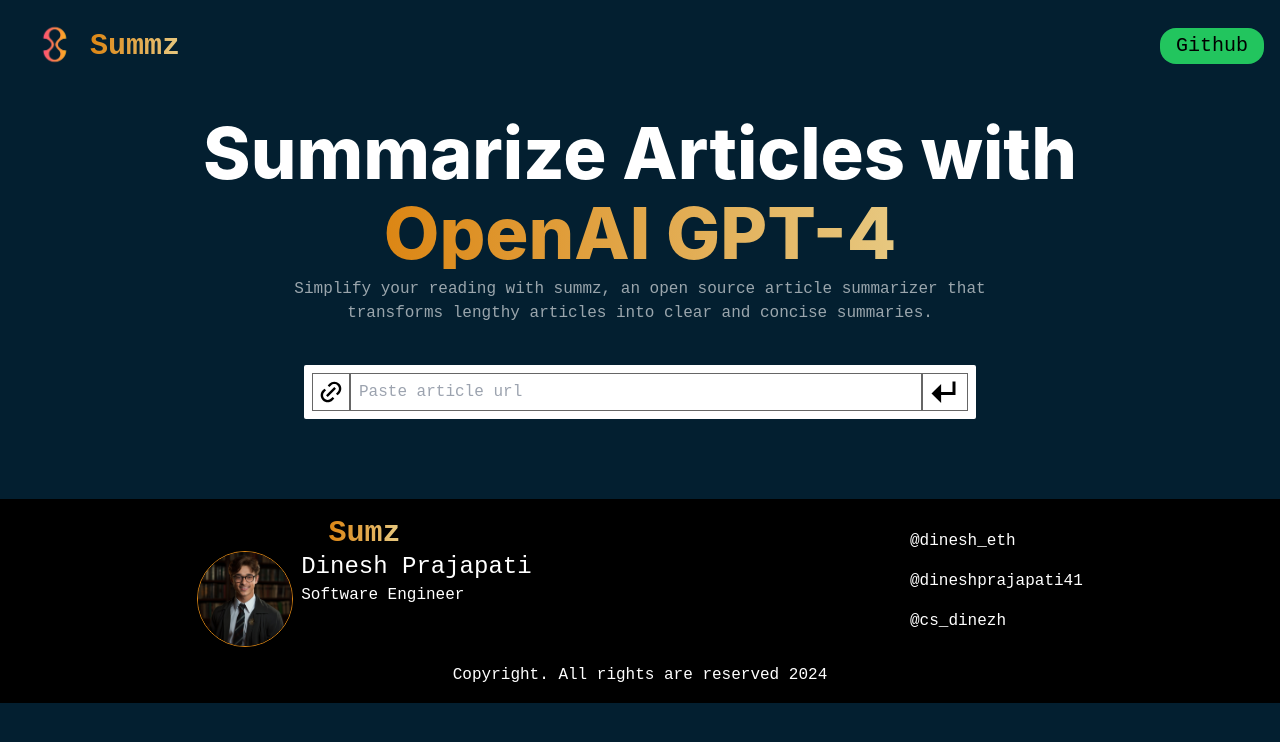
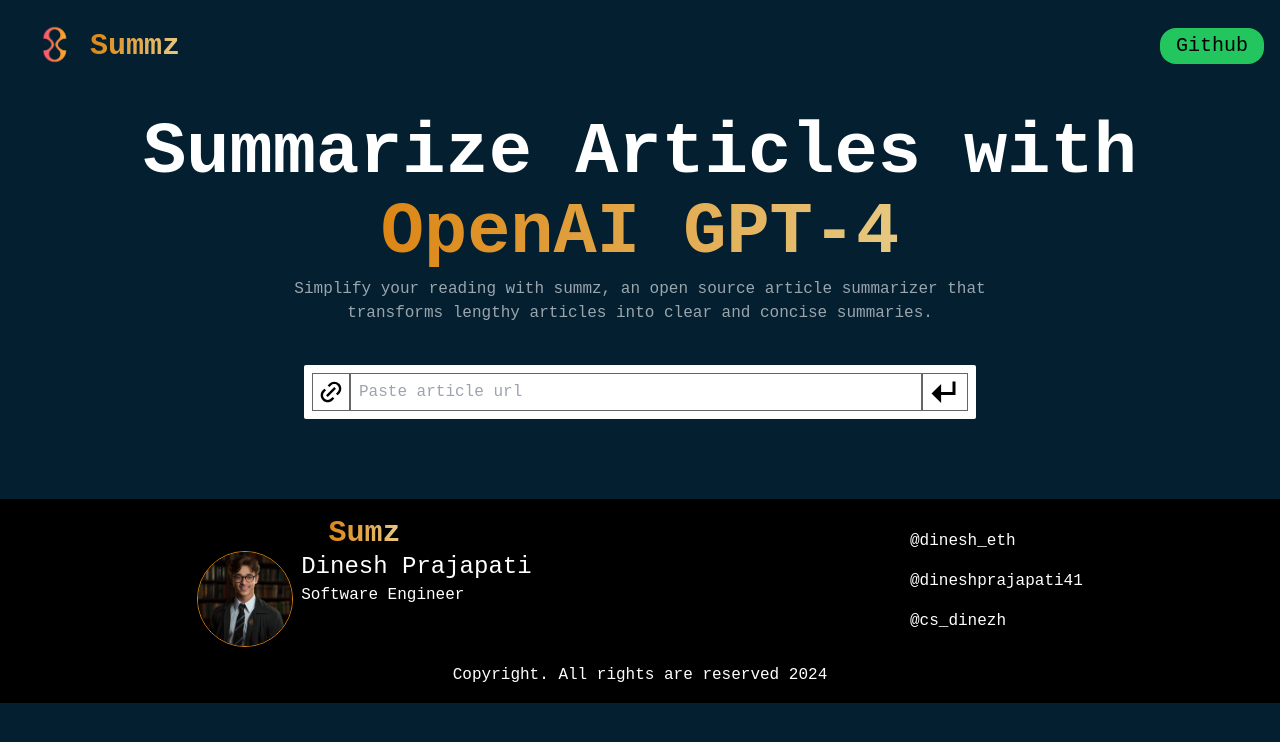
Before and after one commit to dineshEth/Summz, a React (Vite) app: page / in a window 1280 px wide. Shown: the top 742 px of the page. Built offline with nearby package versions, Linux system fonts and the light colour scheme.

Commit message:
font done

```diff
--- a/src/compo/HeroContent.jsx
+++ b/src/compo/HeroContent.jsx
@@ -3,8 +3,8 @@
 function HeroContent({summary}) {
   return (
     <div className='w-full my-10 flex flex-col gap-2 justify-start items-center '>
-        <h1 className='text-3xl md:text-7xl font-extrabold font-Inter text-center'>Summarize Articles with </h1>
-        <h1 className='text-3xl text-gradient md:text-7xl font-extrabold font-Inter text-center '>OpenAI GPT-4</h1>
+        <h1 className='text-3xl md:text-7xl font-extrabold text-center'>Summarize Articles with </h1>
+        <h1 className='text-3xl text-gradient md:text-7xl font-extrabold text-center '>OpenAI GPT-4</h1>
         <p className='font-extralight max-w-3xl text-center opacity-60 '>Simplify your reading with summz, an open source article summarizer that transforms lengthy articles into clear and concise summaries.</p>
     </div>
   )
```
